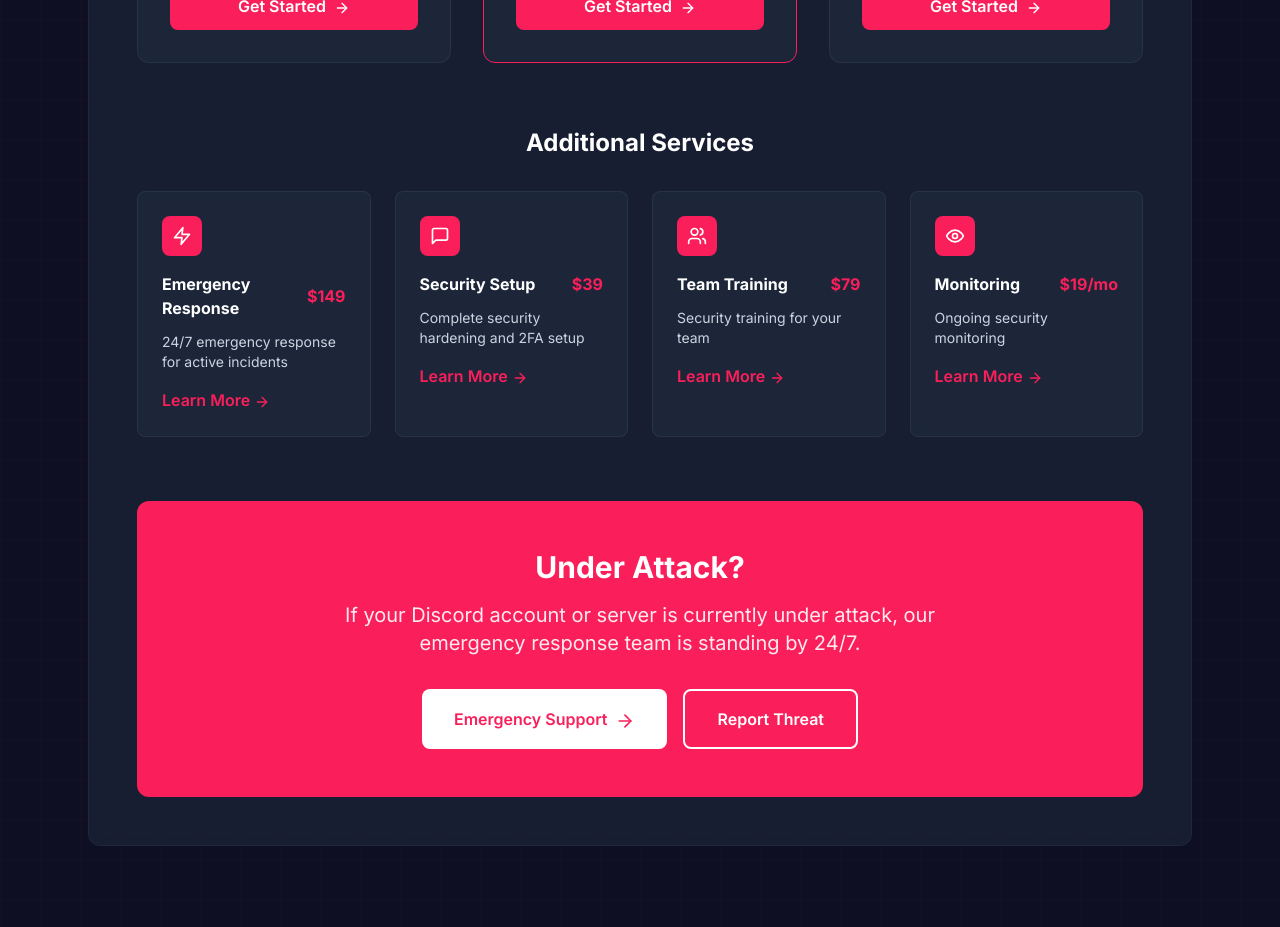
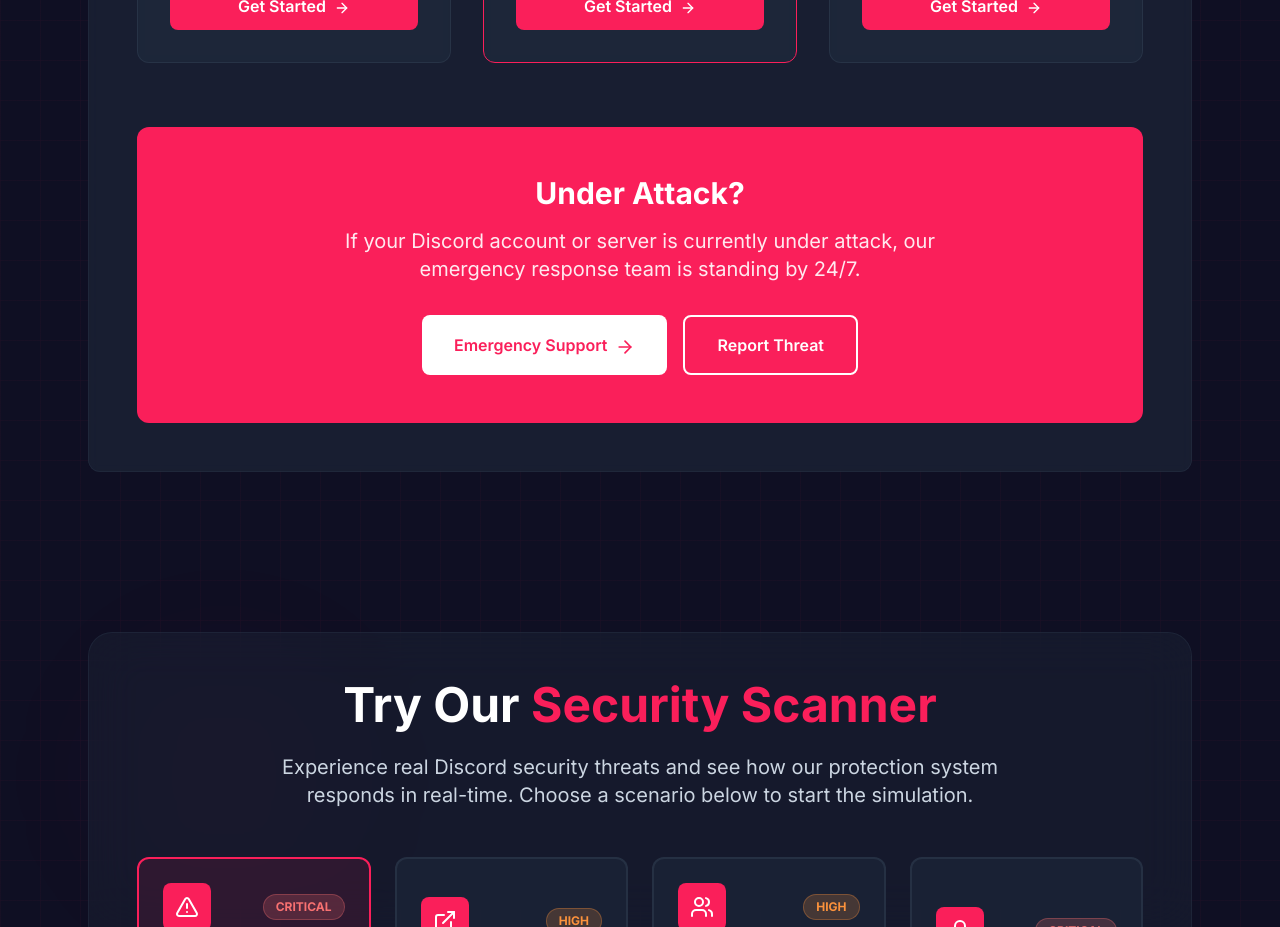
Before and after one commit to Saoydev/Ghostly-s-Site, a React (Vite) app in the folder project/: page / in a window 1280 px wide. Shown: the part 3500-4427 px from the top of the page. Built offline with nearby package versions, Linux system fonts and the light colour scheme.

Commit message:
removed special things

```diff
--- a/project/src/components/Services.tsx
+++ b/project/src/components/Services.tsx
@@ -48,14 +48,6 @@ const Services: React.FC = () => {
       price: '$3-6'
     }
   ];
-
-  const additionalServices = [
-    { icon: Zap, title: 'Emergency Response', price: '$149', description: '24/7 emergency response for active incidents' },
-    { icon: MessageSquare, title: 'Security Setup', price: '$39', description: 'Complete security hardening and 2FA setup' },
-    { icon: Users, title: 'Team Training', price: '$79', description: 'Security training for your team' },
-    { icon: Eye, title: 'Monitoring', price: '$19/mo', description: 'Ongoing security monitoring' }
-  ];
-
   return (
     <section id="services" className="py-20">
       <div className="max-w-6xl mx-auto px-6">
@@ -118,29 +110,6 @@ const Services: React.FC = () => {
             ))}
           </div>
 
-          {/* Additional Services */}
-          <div className="mb-16">
-            <h3 className="text-2xl font-bold text-white text-center mb-8">Additional Services</h3>
-            <div className="grid md:grid-cols-2 lg:grid-cols-4 gap-6">
-              {additionalServices.map((service, index) => (
-                <div key={index} className="bg-slate-800/80 backdrop-blur-sm border border-slate-700/50 rounded-lg p-6">
-                  <div className="inline-flex items-center justify-center w-10 h-10 bg-[#fa1f5a] rounded-lg mb-4">
-                    <service.icon className="h-5 w-5 text-white" />
-                  </div>
-                  <div className="flex items-center justify-between mb-3">
-                    <h4 className="font-bold text-white">{service.title}</h4>
-                    <span className="font-bold text-[#fa1f5a]">{service.price}</span>
-                  </div>
-                  <p className="text-slate-300 text-sm mb-4">{service.description}</p>
-                  <button className="text-[#fa1f5a] font-semibold hover:text-[#e11d48] transition-colors">
-                    Learn More
-                    <ArrowRight className="ml-1 h-4 w-4 inline" />
-                  </button>
-                </div>
-              ))}
-            </div>
-          </div>
-
           {/* Emergency CTA */}
           <div className="bg-[#fa1f5a] rounded-xl p-12 text-center">
             <h3 className="text-3xl font-bold text-white mb-4">Under Attack?</h3>
```
